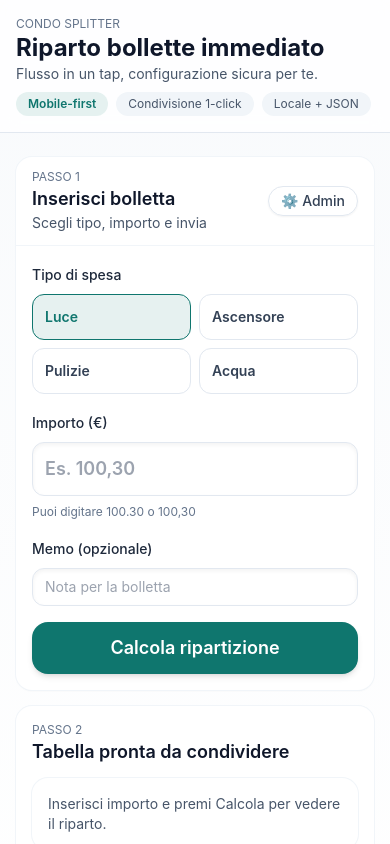
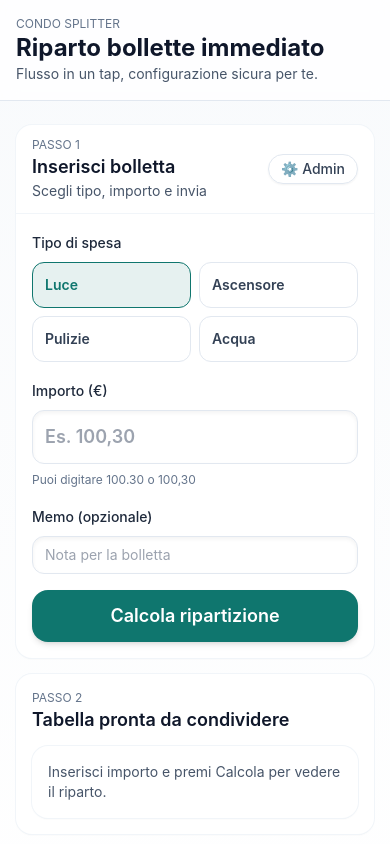
Before and after one commit to MicheleCarb/condo-splitter, a React (Vite) app: page / in a window 390 px wide. Shown: the top 844 px of the page. Built offline with nearby package versions, Linux system fonts and the light colour scheme.

Commit message:
Remove unnecessary mobile-first UI tags from App component to streamline layout.

```diff
--- a/src/App.tsx
+++ b/src/App.tsx
@@ -70,11 +70,6 @@ function App() {
             <p className="text-sm text-slate-600">
               Flusso in un tap, configurazione sicura per te.
             </p>
-          </div>
-          <div className="flex gap-2 text-xs text-slate-600">
-            <span className="rounded-full bg-brand/10 px-3 py-1 font-semibold text-brand">Mobile-first</span>
-            <span className="rounded-full bg-slate-100 px-3 py-1">Condivisione 1-click</span>
-            <span className="rounded-full bg-slate-100 px-3 py-1">Locale + JSON</span>
           </div>
         </div>
       </header>
```
